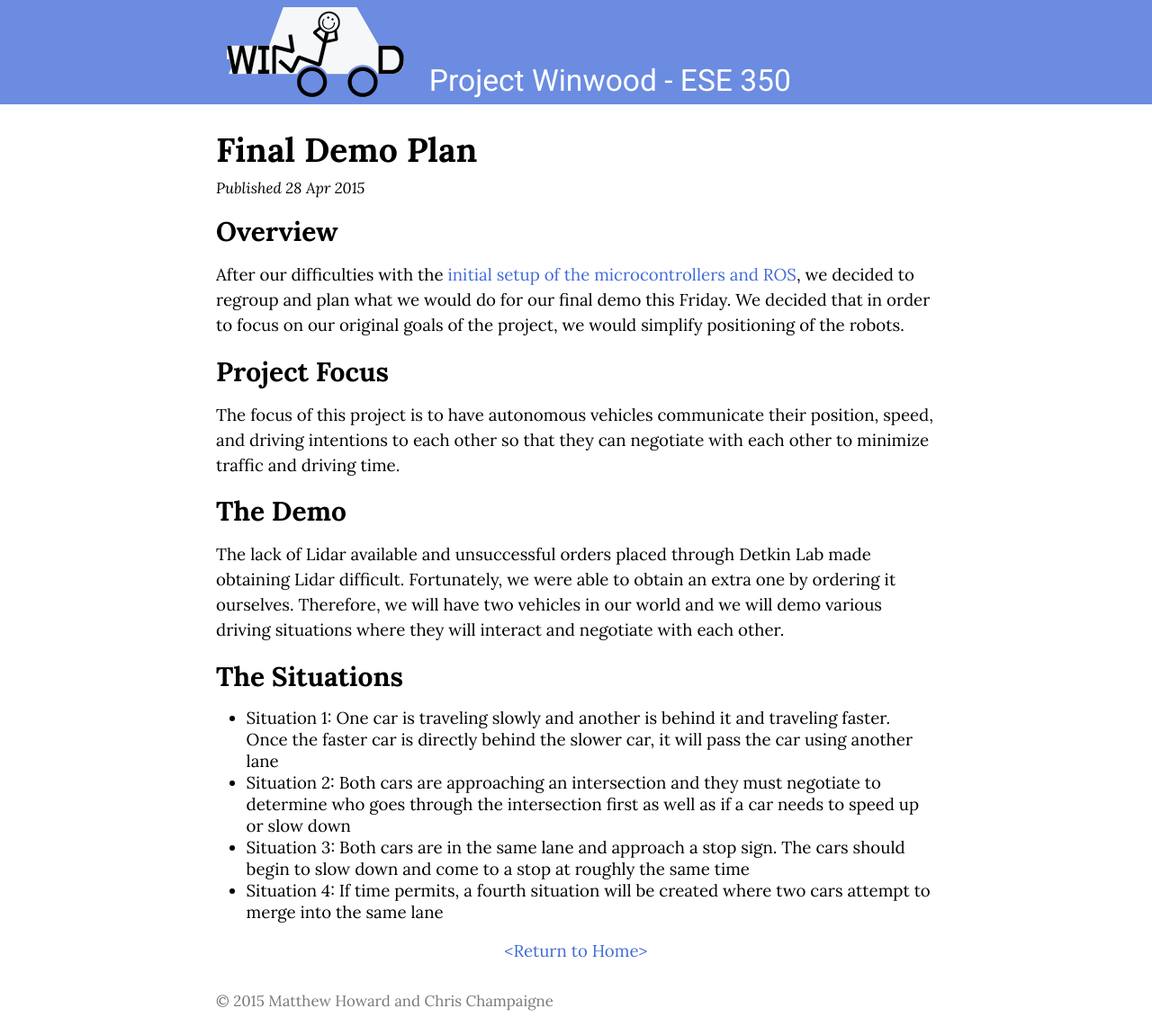
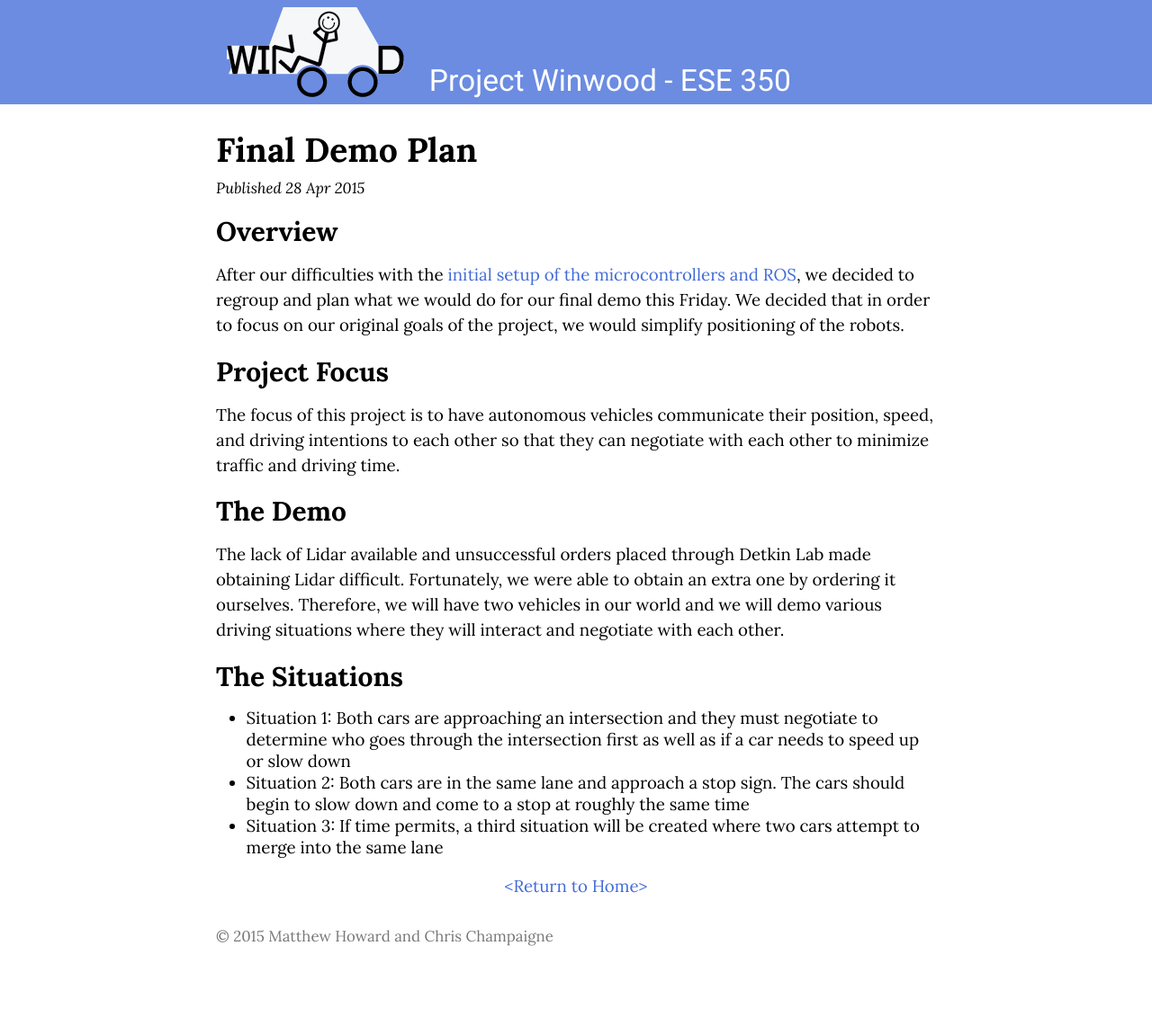
Before and after one commit to moward/project-winwood, a Jekyll site: the page built from _posts/2015-04-28-final-demo-plan.md, in a window 1280 px wide. Shown: the whole page at 90% size. Built offline with Jekyll 4.4.1, drawn with Linux system fonts in a browser that asks for light colours; after the commit the page ends 1069 px from its top, so only the background shows below that.

Commit message:
revised demo plan to be what we were going to do before

```diff
--- a/_posts/2015-04-28-final-demo-plan.md
+++ b/_posts/2015-04-28-final-demo-plan.md
@@ -17,7 +17,6 @@ The lack of Lidar available and unsuccessful orders placed through Detkin Lab ma
 
 ##The Situations
 
-* Situation 1: One car is traveling slowly and another is behind it and traveling faster. Once the faster car is directly behind the slower car, it will pass the car using another lane
-* Situation 2: Both cars are approaching an intersection and they must negotiate to determine who goes through the intersection first as well as if a car needs to speed up or slow down
-* Situation 3: Both cars are in the same lane and approach a stop sign. The cars should begin to slow down and come to a stop at roughly the same time
-* Situation 4: If time permits, a fourth situation will be created where two cars attempt to merge into the same lane
+* Situation 1: Both cars are approaching an intersection and they must negotiate to determine who goes through the intersection first as well as if a car needs to speed up or slow down
+* Situation 2: Both cars are in the same lane and approach a stop sign. The cars should begin to slow down and come to a stop at roughly the same time
+* Situation 3: If time permits, a third situation will be created where two cars attempt to merge into the same lane
```
